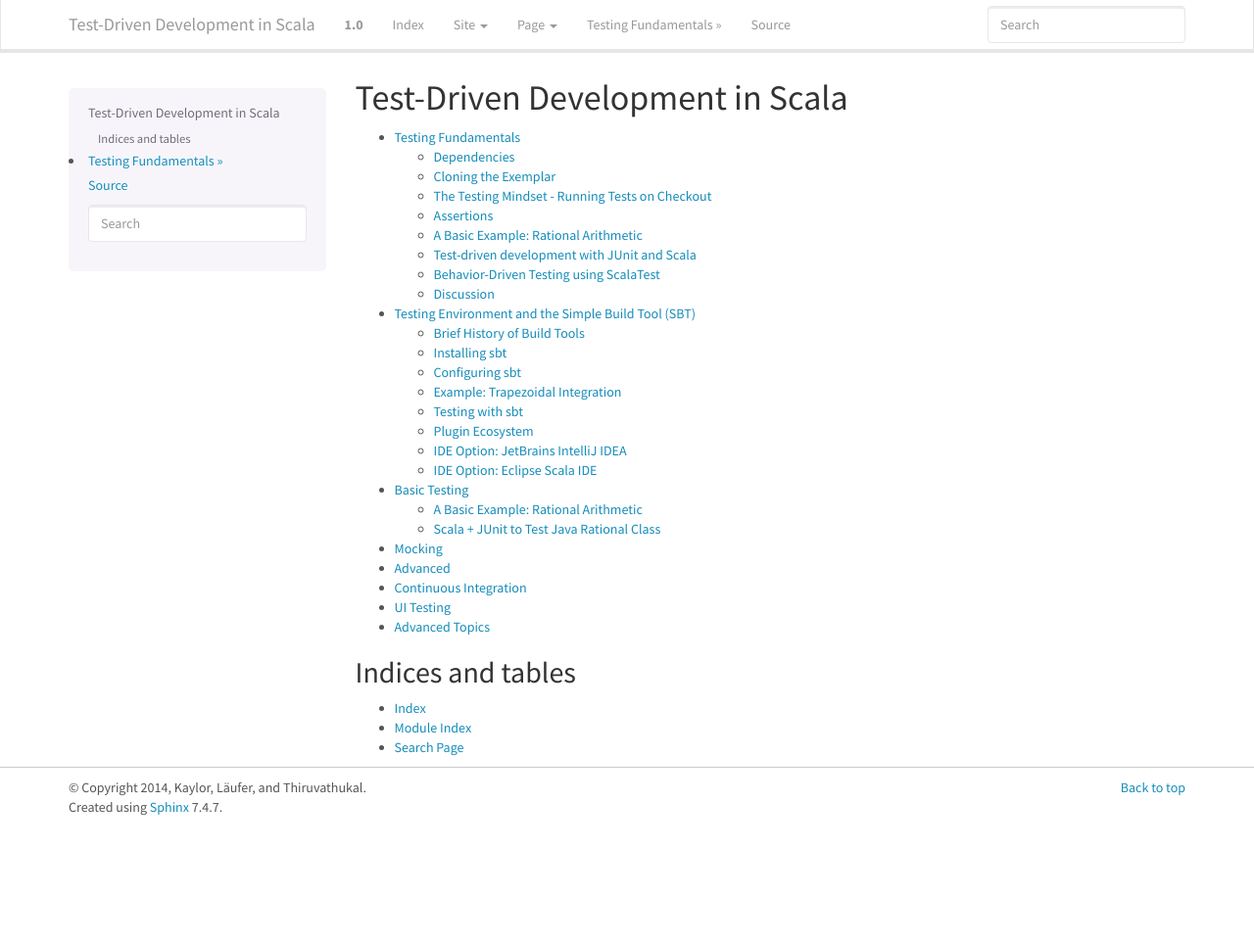
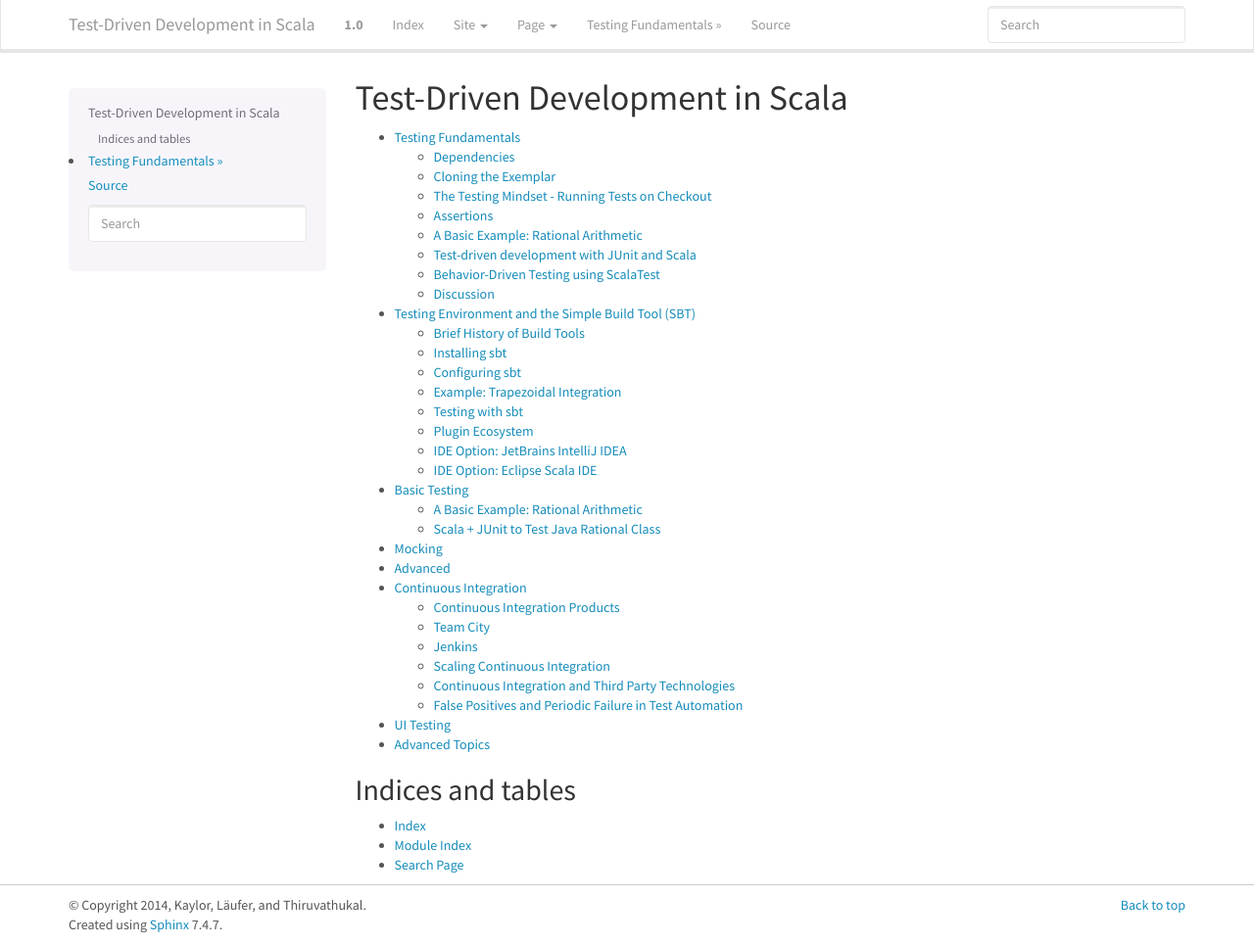
Before and after one commit to LoyolaChicagoBooks/scala-tdd, a Sphinx documentation site: the page built from source/index.rst, in a window 1280 px wide and 964 px high. Shown: the whole window at 98% size. Built offline with Sphinx 7.4.7, drawn with Linux system fonts in a browser that asks for light colours.

Commit message:
Rough outline

```diff
--- a/source/ci.rst
+++ b/source/ci.rst
@@ -1,6 +1,12 @@
 Continuous Integration
 ========================
 
+
+.. |JetBrains| unicode:: JetBrains
+
+.. |Team City| unicode:: Team City U+2122
+
+.. |Jenkins| unicode:: Jenkins
 
 .. note::
 	All of this is copied from our notes on Trello.
@@ -17,3 +23,30 @@
 
 
 In this chapter, we will discuss your choices for establishing an effective continuous integration system for your Scala Software. We will explore how to best configure a continuous integration server for two different continuous integration products. We will also explore best practices for writing unit tests to minimize false positives in your automated testing.
+
+
+Continuous Integration Products
+-------------------------------
+
+The two products we will present in this chapter are |JetBrains| |Team City| and |Jenkins|. |Team City] is developed by the same company that develops IntelliJ IDEA and other products in the Java eco-system. |Jenkins| is an award winning product that has a long history with the Java community. Both are good options for implementing a continuous integration system.
+
+
+Team City
+---------
+
+
+Jenkins
+-------
+
+
+Scaling Continuous Integration
+------------------------------
+
+
+
+Continuous Integration and Third Party Technologies
+---------------------------------------------------
+
+
+False Positives and Periodic Failure in Test Automation
+-------------------------------------------------------
```
